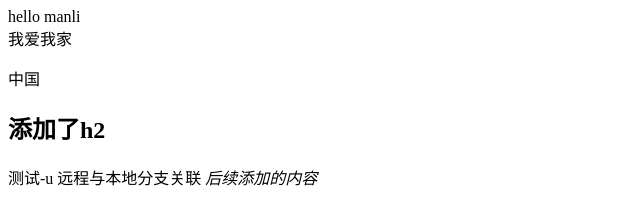
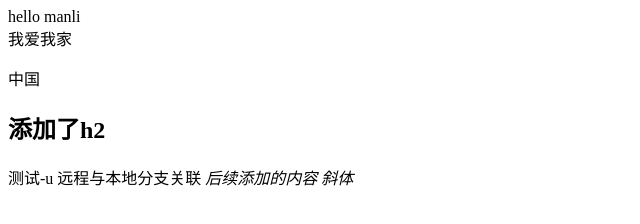
Before and after one commit to Manli05/manlizhang, a plain HTML site: page index.html in a window 1280 px wide. Shown: the full height of the page, 0-640 px from the left. Drawn offline with Linux system fonts and the light colour scheme.

Commit message:
添加斜体

```diff
--- a/index.html
+++ b/index.html
@@ -11,5 +11,6 @@ hello manli
 <h2>添加了h2</h2>
 <span>测试-u 远程与本地分支关联</span>
 <i>后续添加的内容</i>
+<em>斜体</em>
 </body>
 </html>
```
